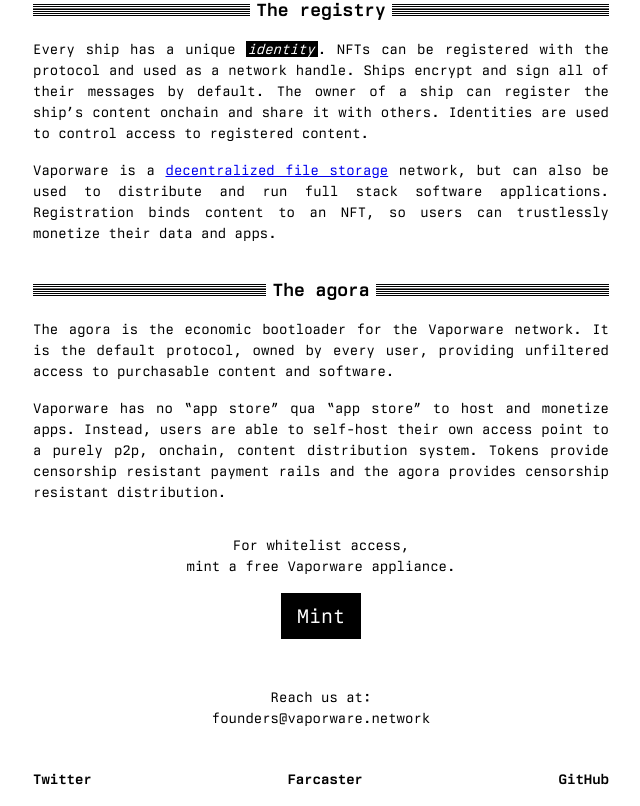
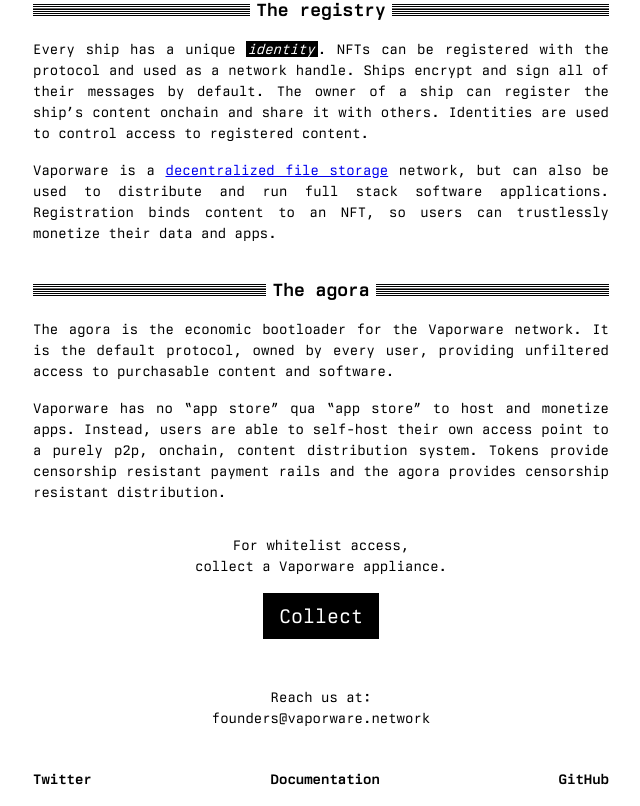
Before and after one commit to deathtothecorporation/vaporware.network, a Next.js app: page / in a window 1280 px wide. Shown: the part 1101-1907 px from the top of the page, without its empty margins (319-959 px from the left). Built offline with nearby package versions, Linux system fonts and the light colour scheme.

Commit message:
Update footer links and mint button

```diff
--- a/src/app/page.tsx
+++ b/src/app/page.tsx
@@ -328,12 +328,12 @@
     <section className="text-center">
       <p className="text-center">
         For whitelist access,<br />
-        mint a free Vaporware appliance.
+        collect a Vaporware appliance.
       </p>
 
       <a href="https://zora.co/collect/base:0x5ea0b45d94eba075b95c1296a8e5b8397ee6b8f9/1" target="_blank">
         <button className="text-[20px]">
-          Mint
+          Collect
         </button>
       </a>
 
@@ -348,8 +348,8 @@
   <footer className="z-50 bg-white pt-2 text-[14px] mx-auto md:max-w-xl md:px-0 px-8">
     <ul className="">
       <li><a href="https://twitter.com/__vaporware__" target="_blank">Twitter</a></li>
-      <li><a href="https://warpcast.com/vaporware" target="_blank">Farcaster</a></li>
-      <li><a href="https://github.com/deathtothecorporation/" target="_blank">GitHub</a></li>
+      <li><a href="https://vaporware.gitbook.io/vaporware" target="_blank">Documentation</a></li>
+      <li><a href="https://github.com/deathtothecorporation/pallas" target="_blank">GitHub</a></li>
     </ul>
   </footer>
 </div>
```
